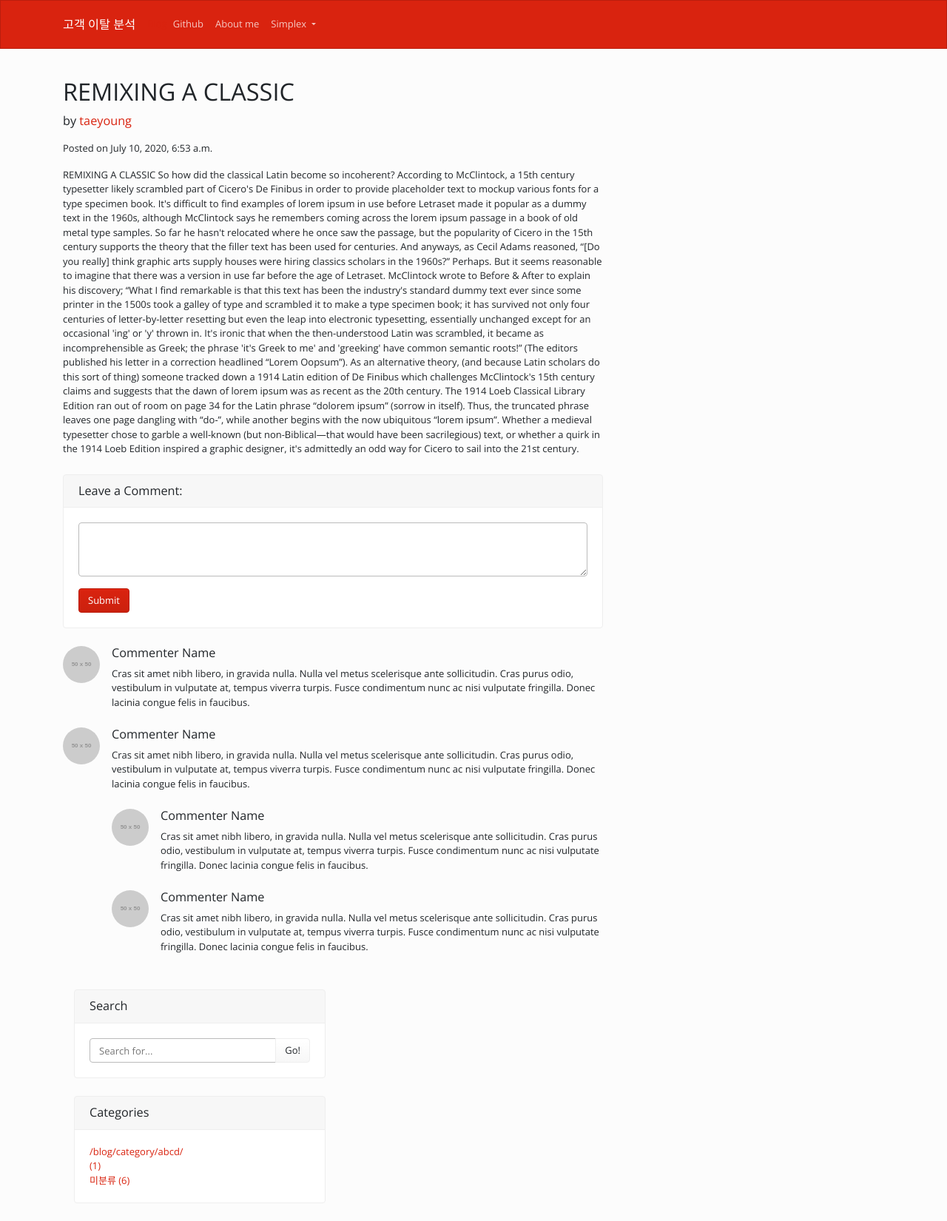
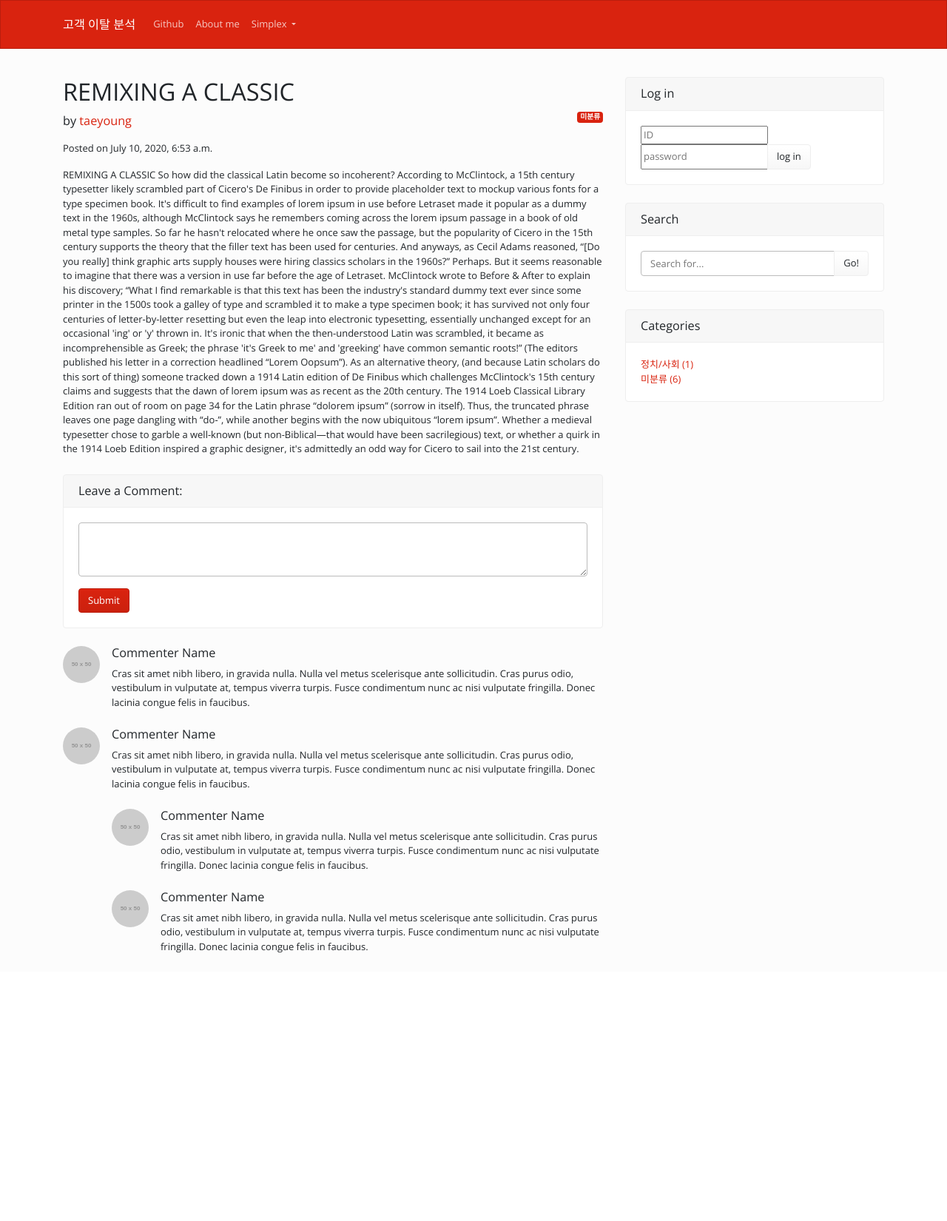
Before and after one commit to taeyoung02/Web-django, a Django app: page /blog/1/ in a window 1280 px wide. Shown: the whole page at 74% size. After the commit the page ends 1288 px from the top, so only its background shows below. Run offline with Django 3.2, Linux system fonts and the light colour scheme; data comes from the database, SQL or seed files in the repository; both versions use the stored data as it was after the commit; grey boxes labelled with a size stand in for pictures from a placeholder-image service; some libraries are stand-ins or nearby versions.

Commit message:
post-detail 개선

```diff
--- a/blog/templates/blog/base.html
+++ b/blog/templates/blog/base.html
@@ -14,8 +14,7 @@
 </head>
 <div class="navbar navbar-expand-lg fixed-top navbar-dark bg-primary" id="navbar">
     <div class="container">
-        <a href="../" class="navbar-brand">고객 이탈 분석</a>
-        <a href="../" class="navbar-toggle">Blog</a>
+        <a href="http://127.0.0.1:8000/blog" class="navbar-brand">고객 이탈 분석</a>
         <button class="navbar-toggler" type="button" data-toggle="collapse" data-target="#navbarResponsive"
                 aria-controls="navbarResponsive" aria-expanded="false" aria-label="Toggle navigation">
             <span class="navbar-toggler-icon"></span>
@@ -63,8 +62,21 @@
             {% endblock %}
 
         </div>
+
         <!-- Sidebar Widgets Column -->
-        <div class="col-md-4" id="side-div">
+        <div class="col-md-4">
+            <div class="card my-4">
+                <h5 class="card-header">Log in</h5>
+                <div class="card-body">
+                    <div class="input-group">
+                        <input type="text" class="from-control" placeholder="ID">
+                        <input type="text" class="from-control" placeholder="password">
+                        <span class="input-group-append">
+                            <button class="btn btn-secondary" type="button">log in</button>
+                        </span>
+                    </div>
+                </div>
+            </div>
             <!-- Search Widget -->
             <div class="card my-4">
                 <h5 class="card-header">Search</h5>
@@ -86,11 +98,11 @@
                             <ul class="list-unstyled mb-0">
                                 {% for category in category_list %}
                                     <li>
-                                        <a href="#">{{ category.get_absolute_url }} ({{ category.post_set.count }})</a>
+                                         <a href="{{ category.get_absolute_url }}">{{ category.name }} ({{ category.post_set.count }})</a>
                                     </li>
                                 {% endfor %}
                                 <li>
-                                    <a href="#">미분류 ({{ posts_without_category }})</a>
+                                    <a href="/blog/category/_none/">미분류 ({{ posts_without_category }})</a>
                                 </li>
                             </ul>
                         </div>
--- a/blog/templates/blog/post_detail.html
+++ b/blog/templates/blog/post_detail.html
@@ -8,6 +8,12 @@
     <!-- Title -->
     <h1 class="mt-4">{{ object.title }}</h1>
 
+    {% if object.category %}
+        <span class="badge badge-primary float-right">{{ object.category }}</span>
+    {% else %}
+        <span class="badge badge-primary float-right">미분류</span>
+    {% endif %}
+
     <!-- Author -->
     <p class="lead">
         by
@@ -15,11 +21,14 @@
     </p>
 
     <!-- Date/Time -->
-    <p>Posted on {{ object.created }}</p>
-
+    <p>Posted on {{ object.created }}
+        {% if request.user == object.author %}
+            <button type="button" class="btn btn-sm btn-outline-secondary float-right">EDIT</button>
+        {% endif %}
+    </p>
     <!-- Preview Image -->
     {% if object.head_image %}
-    <img class="img-fluid rounded" src="http://placehold.it/900x300" alt="">
+        <img class="img-fluid rounded" src="http://placehold.it/900x300" alt="">
     {% endif %}
 
     <!-- Post Content -->
@@ -81,5 +90,4 @@
         </div>
     </div>
 
-    </div>
 {% endblock %}
--- a/blog/urls.py
+++ b/blog/urls.py
@@ -3,4 +3,5 @@ from . import views
 urlpatterns = [
     path('<int:pk>/', views.PostDetail.as_view()),  # primary key
     path('', views.PostList.as_view()),
+    path('category/<str:slug>/', views.PostListByCategory.as_view()),
 ]
--- a/blog/views.py
+++ b/blog/views.py
@@ -20,11 +20,15 @@ class PostList(ListView):
         return context
 
 
-class PostListbyCategory(PostList):
+class PostListByCategory(PostList):
 
     def get_queryset(self):
         slug = self.kwargs['slug']
-        category = Category.objects.get(slug=slug)
+
+        if slug == '_none':
+            category=None
+        else:
+            category = Category.objects.get(slug=slug)
 
 
         return Post.objects.filter(category=category).order_by('-created')
@@ -35,8 +39,12 @@ class PostListbyCategory(PostList):
         context['posts_without_category'] = Post.objects.filter(category=None).count()
 
         slug = self.kwargs['slug']
-        category = Category.objects.get(slug=slug)
 
+        if slug == '_none':
+            context['category'] = '미분류'
+        else:
+            category = Category.objects.get(slug=slug)
+            context['category']=category
         # context['title'] = 'Blog - {}'.format(category)
         return context
 
```
Also changed, not shown: blog/templates/blog/post_list.html (+6 -1 lines), blog/tests.py (+18 -2 lines), db.sqlite3.
